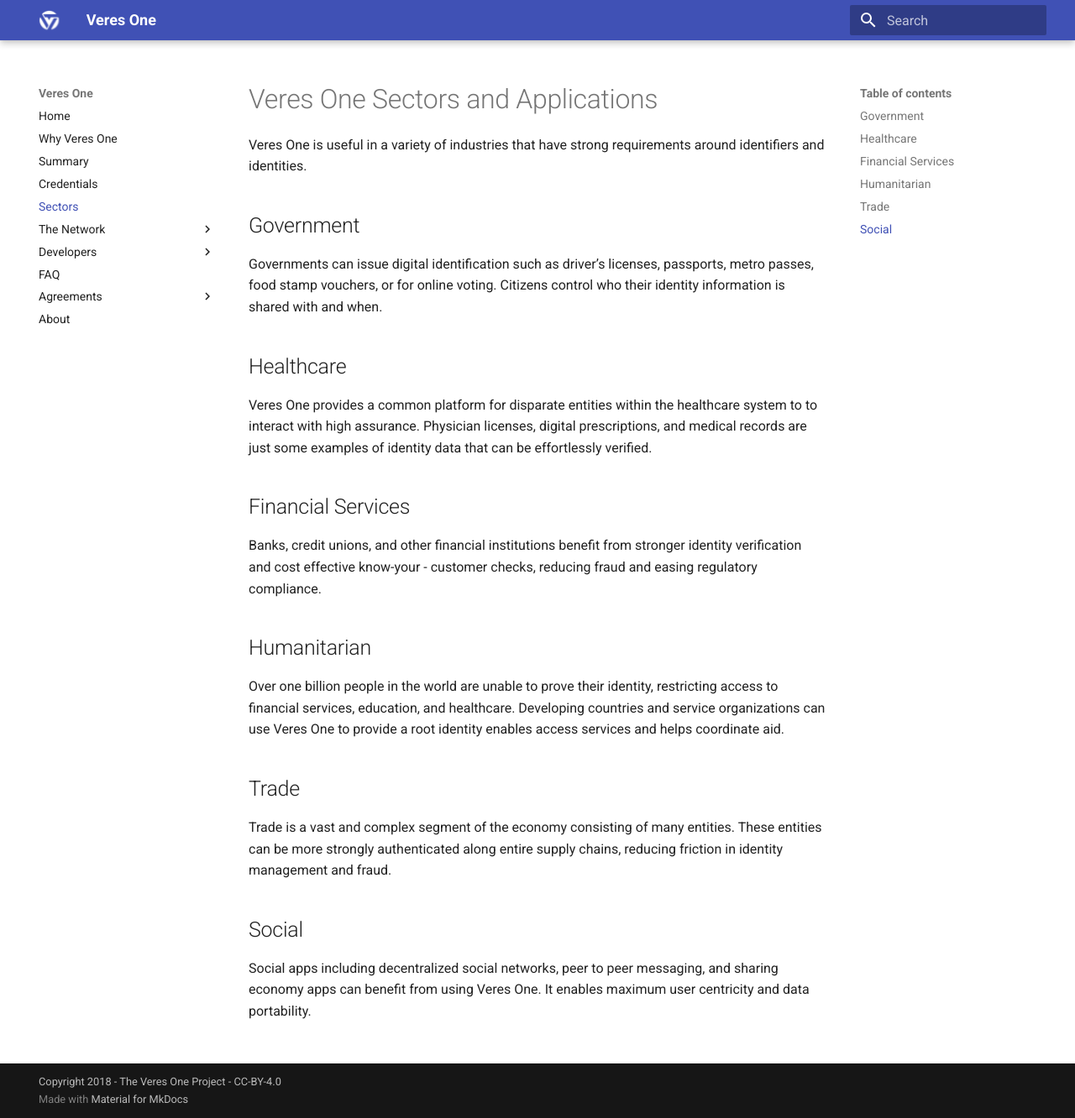
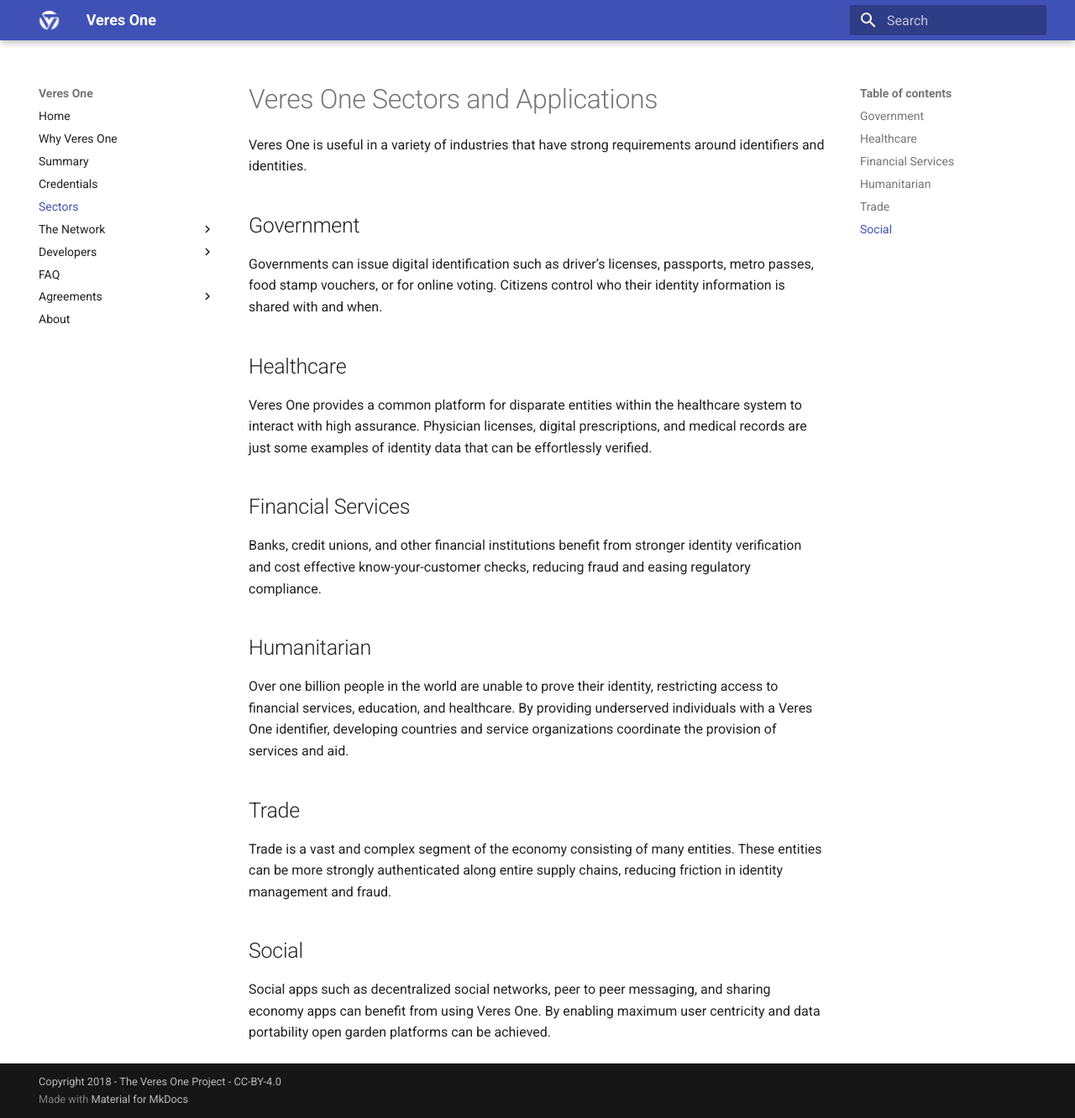
Before and after one commit to veres-one/docs.veres.one, an MkDocs documentation site: the page built from docs/sectors.md, in a window 1280 px wide and 1332 px high. Shown: the whole window at 84% size. Built offline with MkDocs 1.6.1 and Material for MkDocs 9.7.7, drawn with Linux system fonts in a browser that asks for light colours; old or Windows-style settings are respelled for this version of MkDocs.

Commit message:
Sectors edit pass

```diff
--- a/docs/sectors.md
+++ b/docs/sectors.md
@@ -12,7 +12,7 @@ control who their identity information is shared with and when.
 ## Healthcare
 
 Veres One provides a common platform for disparate entities within the
-healthcare system to to interact with high assurance. Physician licenses,
+healthcare system to interact with high assurance. Physician licenses,
 digital prescriptions, and medical records are just some examples of identity
 data that can be effortlessly verified.
 
@@ -20,15 +20,15 @@ data that can be effortlessly verified.
 ## Financial Services
 
 Banks, credit unions, and other financial institutions benefit from
-stronger identity verification and cost effective know-your - customer
+stronger identity verification and cost effective know-your-customer
 checks, reducing fraud and easing regulatory compliance.
 
 ## Humanitarian
 
 Over one billion people in the world are unable to prove their identity,
-restricting access to financial services, education, and healthcare. Developing
-countries and service organizations can use Veres One to provide a root
-identity enables access services and helps coordinate aid.
+restricting access to financial services, education, and healthcare. By
+providing underserved individuals with a Veres One identifier, developing
+countries and service organizations coordinate the provision of services and aid.
 
 ## Trade
 
@@ -38,6 +38,6 @@ reducing friction in identity management and fraud.
 
 ## Social
 
-Social apps including decentralized social networks, peer to peer messaging,
-and sharing economy apps can benefit from using Veres One. It enables maximum
-user centricity and data portability.
+Social apps such as decentralized social networks, peer to peer messaging,
+and sharing economy apps can benefit from using Veres One. By enabling maximum
+user centricity and data portability open garden platforms can be achieved.
```
